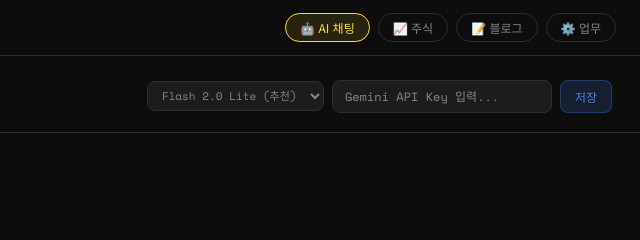
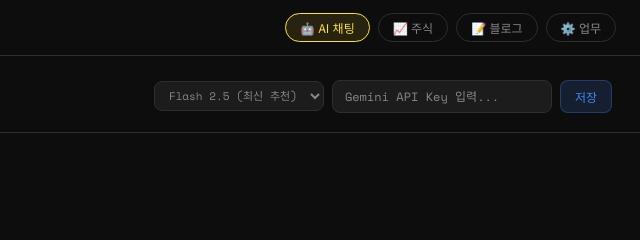
Before and after one commit to kidesh10-droid/dalkong-banana-ai, a plain HTML site: page index.html in a window 1280 px wide. Shown: the top 240 px of the page, 640-1280 px from the left. Drawn offline with nearby package versions, Linux system fonts and the light colour scheme.

Commit message:
Update index.html

```diff
--- a/index.html
+++ b/index.html
@@ -432,10 +432,10 @@
         </div>
         <div class="api-key-area">
           <select class="model-select" id="modelSelect">
-            <option value="gemini-2.0-flash-lite">Flash 2.0 Lite (추천)</option>
-            <option value="gemini-2.5-flash-preview-04-17">Flash 2.5 Preview</option>
+            <option value="gemini-2.5-flash-preview-04-17">Flash 2.5 (최신 추천)</option>
+            <option value="gemini-2.5-pro-preview-03-25">Pro 2.5 (고성능)</option>
             <option value="gemini-1.5-flash-latest">Flash 1.5</option>
-            <option value="gemini-1.5-pro-latest">Pro 1.5 (정확)</option>
+            <option value="gemini-1.5-pro-latest">Pro 1.5</option>
           </select>
           <input class="api-input" type="password" id="apiKeyInput" placeholder="Gemini API Key 입력..." />
           <button class="api-save-btn" onclick="saveApiKey()">저장</button>
@@ -511,7 +511,7 @@
 <script>
   // ===== STATE =====
   let apiKey = localStorage.getItem('gemini_api_key') || '';
-  let model = localStorage.getItem('gemini_model') || 'gemini-2.0-flash-lite';
+  let model = localStorage.getItem('gemini_model') || 'gemini-2.5-flash-preview-04-17';
   let history = [];
   let isLoading = false;
 
```
